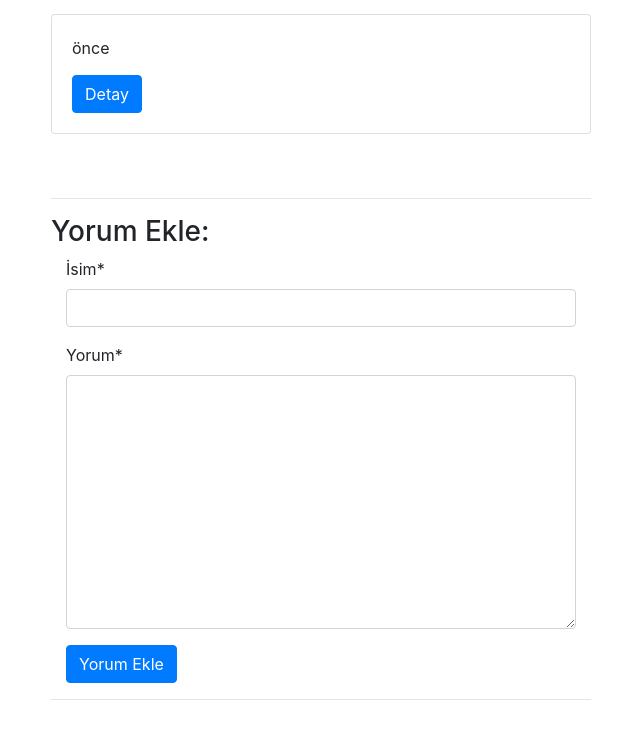
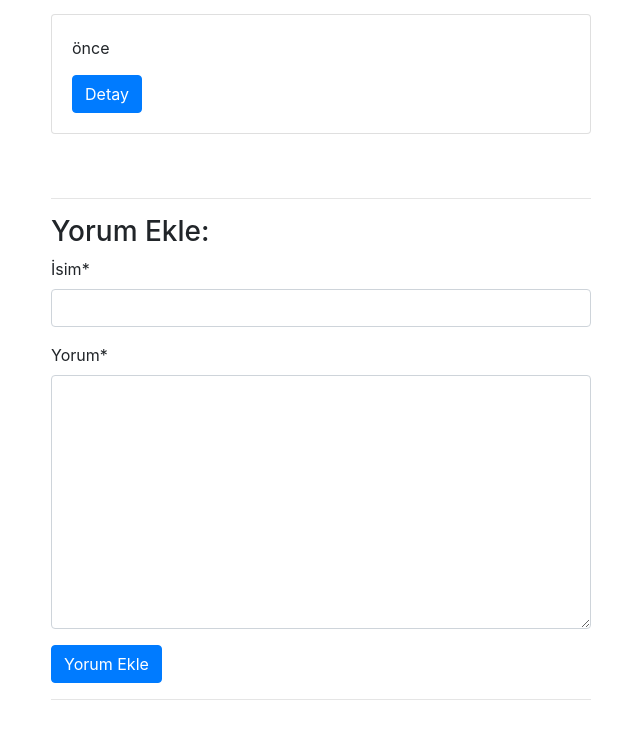
Before and after one commit to deeptechs/DjangoApp, a Django app: template templates/post/detail.html in a window 1280 px wide. Shown: the part 56-802 px from the top of the page, without its empty margins (319-959 px from the left). Run offline with Django 3.2, Linux system fonts and the light colour scheme; the template is opened without the code that fills it: values that come from a table or form of the project are taken from there, others are empty; some libraries are stand-ins or nearby versions.

Commit message:
Post's comment enhance

```diff
--- a/templates/post/comment.html
+++ b/templates/post/comment.html
@@ -3,10 +3,8 @@
 {% load crispy_forms_tags %}
 
 
-<div class="col-md-12">
     <form method="POST" enctype="multipart/form-data">
         {% csrf_token %}
         {{ form|crispy }}
         <input class="btn btn-primary" type="submit" value="Yorum Ekle">
     </form>
-</div>
```
